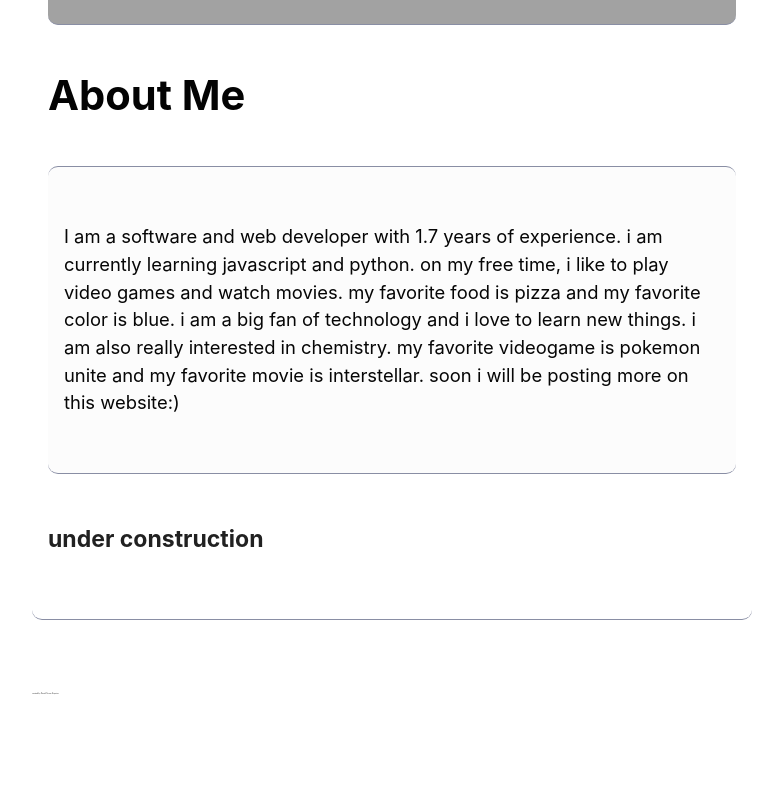
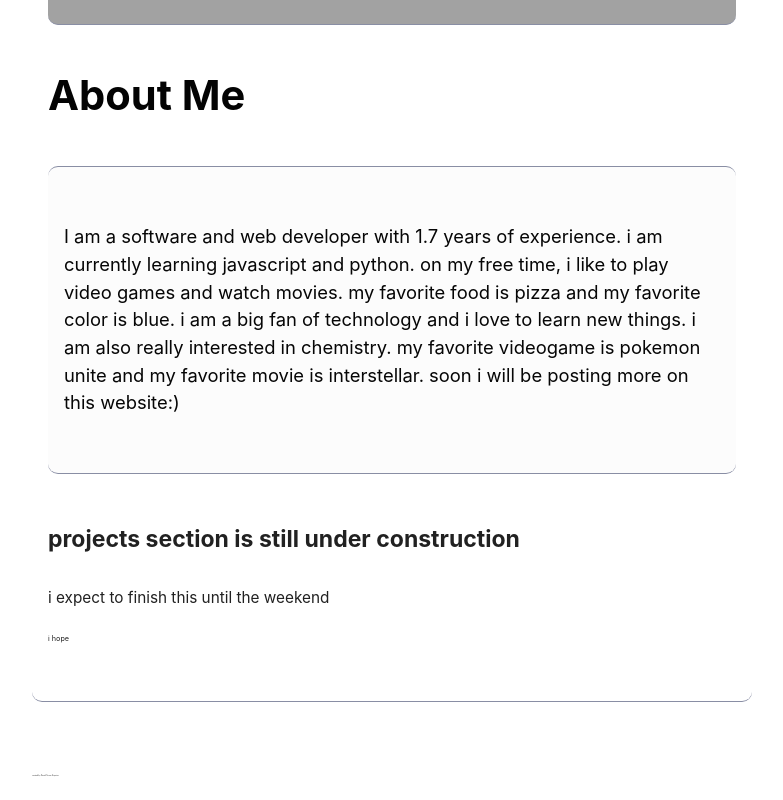
Before and after one commit to Neo5380/neo-website, a plain HTML site: page index.html in a window 1280 px wide. Shown: the part 1142-1942 px from the top of the page, without its empty margins (248-1031 px from the left). Before the commit the page ends 1860 px from the top, so only its background shows below. Drawn offline with Linux system fonts and the light colour scheme; files whose address does not match are found by name.

Commit message:
Update index.html

```diff
--- a/index.html
+++ b/index.html
@@ -60,7 +60,9 @@
 
                 </p>
             </section>
-            <h4>under construction</h4>
+            <h4>projects section is still under construction</h4>
+            <small>i expect to finish this until the weekend</small>
+            <p style="font-size: 7.25px;">i hope</p>
 
 
 
```
